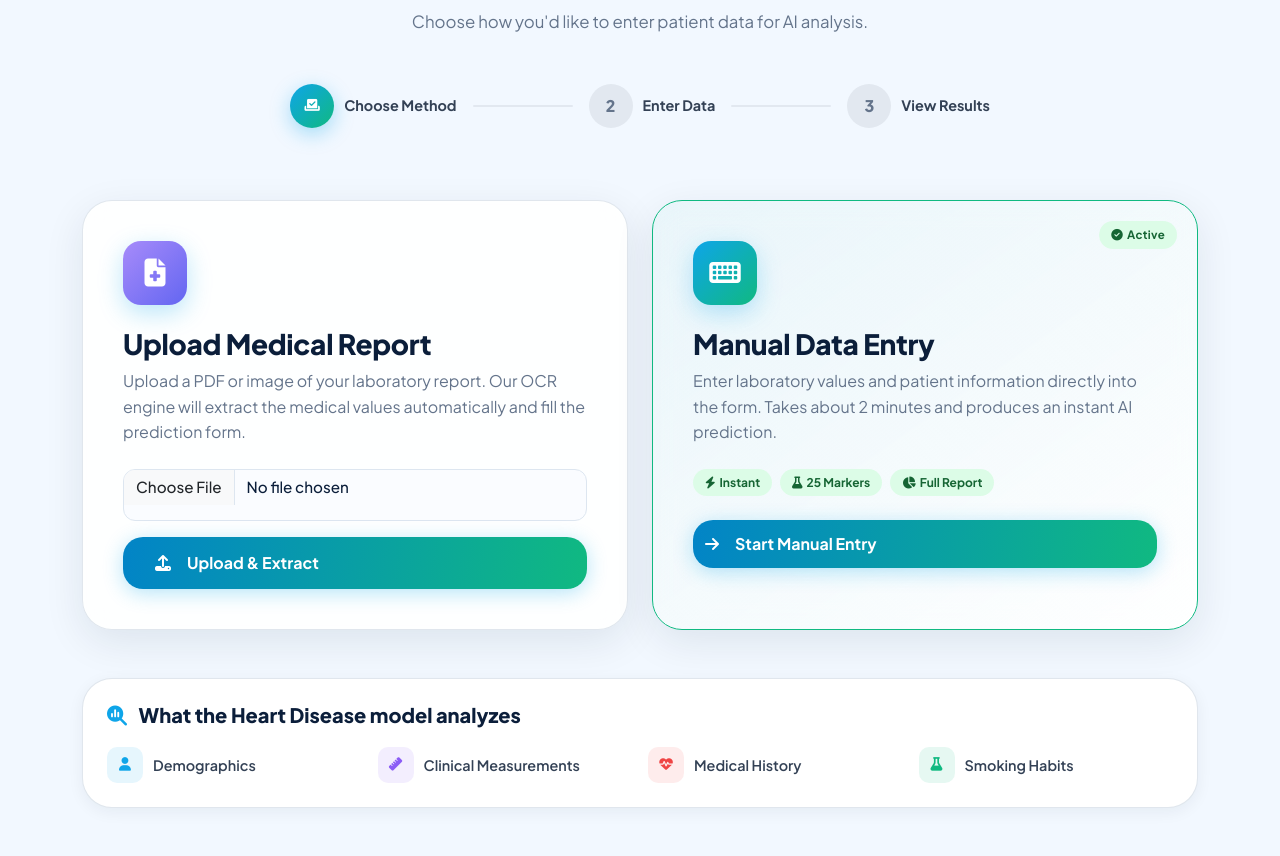
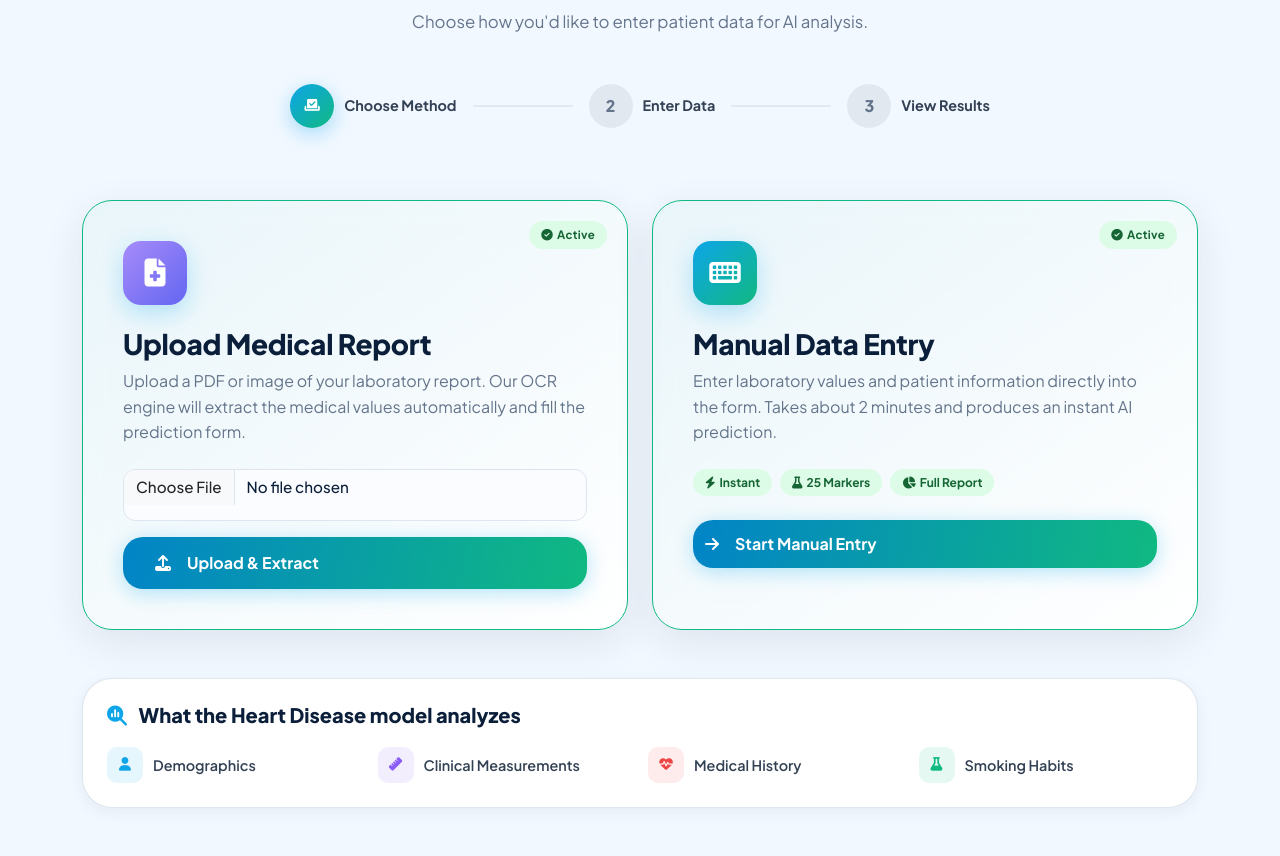
Before and after one commit to HarisRahman99/MediPredict-AI, a Flask app: page /heart in a window 1280 px wide. Shown: the part 280-1136 px from the top of the page. Run offline with Flask 3, Linux system fonts and the light colour scheme.

Commit message:
Update heart_home.html

```diff
--- a/templates/heart_home.html
+++ b/templates/heart_home.html
@@ -65,7 +65,10 @@
 
     <!-- Upload -->
 <div class="col-md-6">
-  <div class="method-card">
+  <div class="method-card active-card h-100">
+          <div class="active-badge">
+            <i class="fa-solid fa-circle-check me-1"></i>Active
+          </div>
 
     <div class="method-icon" style="background:linear-gradient(135deg,#a78bfa,#6366f1);">
       <i class="fa-solid fa-file-medical"></i>
```
